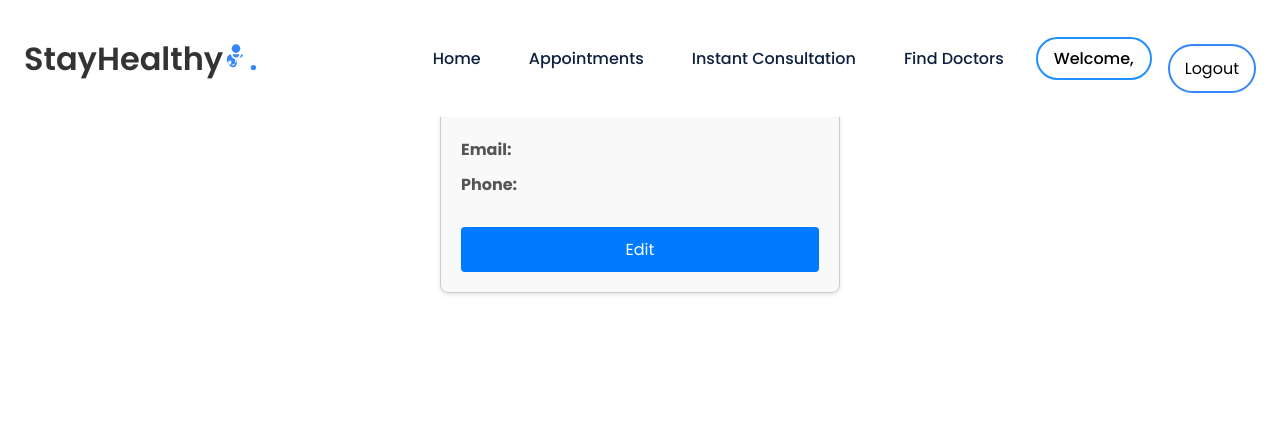
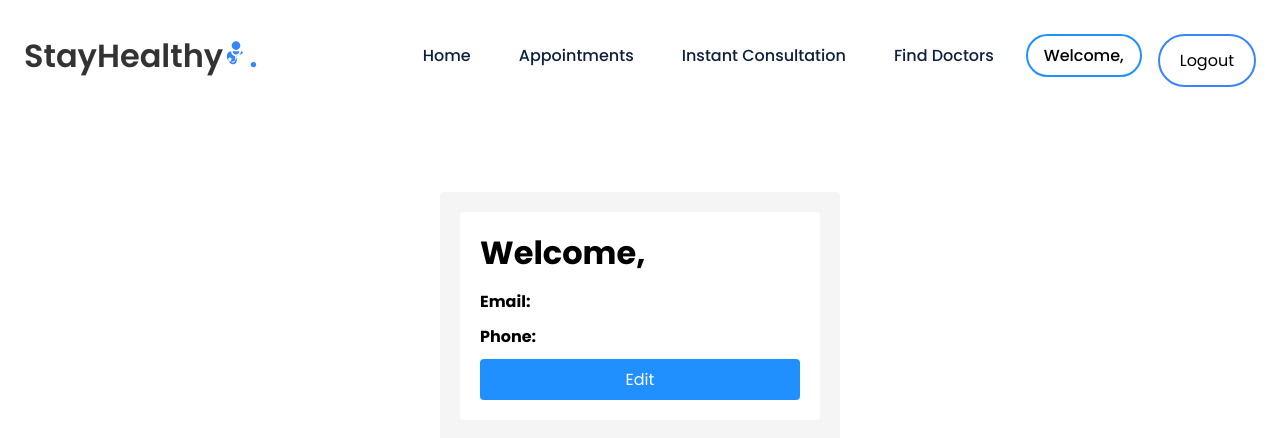
Before and after one commit to Petromium/med_appt, a React (Create React App) app: page /profile in a window 1280 px wide. Shown: the top 438 px of the page. Built offline with nearby package versions, Linux system fonts and the light colour scheme; no server answers; sample sign-in values are in the browser's storage.

Commit message:
Add ProfileCard component with edit functionality

```diff
--- a/src/ProfileCard/ProfileCard.css
+++ b/src/ProfileCard/ProfileCard.css
@@ -1,53 +1,74 @@
+/* Following code has been commented with appropriate comments for your reference.
+*/
+/* Styles for the container holding the profile information */
 .profile-container {
-    max-width: 400px;
-    margin: 50px auto;
-    padding: 20px;
-    border: 1px solid #ccc;
-    border-radius: 8px;
-    background-color: #f9f9f9;
-    box-shadow: 0 2px 4px rgba(0, 0, 0, 0.1);
+    max-width: 400px; /* Set the maximum width of the container to 400 pixels */
+    margin: 15% auto; /* Center the container horizontally with a 15% top margin */
+    padding: 20px; /* Add 20 pixels of padding inside the container */
+    background-color: #f5f5f5; /* Set the background color of the container to light gray */
+    border-radius: 4px; /* Apply a border radius of 4 pixels to round the corners */
 }
 
-.profile-details h1 {
-    margin-bottom: 20px;
-    font-size: 24px;
-    color: #333;
+/* Styles for the heading within the profile container */
+.profile-container h1 {
+    margin-top: 0; /* Remove any top margin from the heading */
 }
 
-.profile-details p {
-    margin-bottom: 10px;
-    font-size: 16px;
-    color: #555;
+/* Styles for the form within the profile container */
+.profile-container form {
+    margin-bottom: 20px; /* Add a bottom margin of 20 pixels to the form */
 }
 
-.profile-form {
-    display: flex;
-    flex-direction: column;
+/* Styles for labels within the profile container */
+.profile-container label {
+    display: block; /* Display labels as block elements to stack them vertically */
+    margin-bottom: 10px; /* Add a bottom margin of 10 pixels to separate labels */
 }
 
-.profile-form label {
-    margin-bottom: 10px;
-    font-weight: bold;
+/* Styles for text and email input fields within the profile container */
+.profile-container input[type="text"],
+.profile-container input[type="email"] {
+    width: 100%; /* Set the width of text and email inputs to 100% of the container */
+    padding: 8px; /* Add 8 pixels of padding inside the input fields */
+    border: 1px solid #ccc; /* Apply a 1 pixel solid border with light gray color */
+    border-radius: 4px; /* Round the corners of the input fields with a border radius of 4 pixels */
 }
 
-.profile-form input {
-    padding: 8px;
-    margin-top: 5px;
-    border: 1px solid #ccc;
-    border-radius: 4px;
+/* Styles for buttons within the profile container */
+.profile-container button {
+    display: block; /* Display buttons as block elements to make them full width */
+    width: 100%; /* Set the width of buttons to 100% of the container */
+    padding: 8px; /* Add 8 pixels of padding inside the buttons */
+    background-color: #2190ff; /* Set the background color of buttons to a blue shade */
+    color: #fff; /* Set the text color of buttons to white */
+    border: none; /* Remove borders from buttons */
+    border-radius: 4px; /* Apply a border radius of 4 pixels to round button corners */
+    cursor: pointer; /* Change cursor to pointer when hovering over buttons */
 }
 
-button {
-    margin-top: 20px;
-    padding: 10px 15px;
-    background-color: #007bff;
-    color: white;
-    border: none;
-    border-radius: 4px;
-    cursor: pointer;
-    font-size: 16px;
+/* Styles for the container holding additional profile details */
+.profile-details {
+    background-color: #fff; /* Set the background color of details container to white */
+    border-radius: 4px; /* Apply a border radius of 4 pixels to round the corners */
+    padding: 20px; /* Add 20 pixels of padding inside the details container */
 }
 
-button:hover {
-    background-color: #0056b3;
+/* Styles for headings within the profile details container */
+.profile-details h2 {
+    margin-top: 0; /* Remove any top margin from headings inside details container */
 }
+
+/* Styles for paragraphs within the profile details container */
+.profile-details p {
+    margin-bottom: 10px; /* Add a bottom margin of 10 pixels to separate paragraphs */
+}
+
+/* Styles for buttons within the profile details container */
+.profile-details button {
+    background-color: #2190ff; /* Set the background color of buttons to a blue shade */
+    color: #fff; /* Set the text color of buttons to white */
+    border: none; /* Remove borders from buttons */
+    border-radius: 4px; /* Apply a border radius of 4 pixels to round button corners */
+    padding: 8px 12px; /* Add padding inside buttons (8 pixels top/bottom, 12 pixels left/right) */
+    cursor: pointer; /* Change cursor to pointer when hovering over buttons in details container */
+}
--- a/src/ProfileCard/ProfileCard.js
+++ b/src/ProfileCard/ProfileCard.js
@@ -3,10 +3,10 @@
 import React, { useEffect, useState } from "react";
 import { API_URL } from "../config";
 import { useNavigate } from "react-router-dom";
-import './ProfileCard.css';
+import "./ProfileCard.css";
 
 // Define a Function component called ProfileForm
-const ProfileCard = () => {
+const ProfileForm = () => {
   // Set up state variables using the useState hook
   const [userDetails, setUserDetails] = useState({});
   const [updatedDetails, setUpdatedDetails] = useState({});
@@ -35,8 +35,8 @@ const ProfileCard = () => {
       } else {
         const response = await fetch(`${API_URL}/api/auth/user`, {
           headers: {
-                        "Authorization": `Bearer ${authtoken}`,
-                        "Email": email, // Add the email to the headers
+            Authorization: `Bearer ${authtoken}`,
+            Email: email, // Add the email to the headers
           },
         });
         if (response.ok) {
@@ -81,9 +81,9 @@ const ProfileCard = () => {
       const response = await fetch(`${API_URL}/api/auth/user`, {
         method: "PUT",
         headers: {
-                    "Authorization": `Bearer ${authtoken}`,
+          Authorization: `Bearer ${authtoken}`,
           "Content-Type": "application/json",
-                    "Email": email,
+          Email: email,
         },
         body: JSON.stringify(payload),
       });
@@ -112,23 +112,16 @@ const ProfileCard = () => {
       {editMode ? (
         <form onSubmit={handleSubmit}>
           <label>
-                        Email
-                        <input
-                            type="email"
-                            name="email"
-                            value={userDetails.email}
-                            disabled // Disable the email field
-                        />
-                    </label>
-                    <label>
             Name
             <input
               type="text"
               name="name"
               value={updatedDetails.name}
               onChange={handleInputChange}
+              required
             />
           </label>
+          {/* Create similar logic for displaying and editing name and phone from userDetails */}
           <label>
             Phone
             <input
@@ -136,6 +129,16 @@ const ProfileCard = () => {
               name="phone"
               value={updatedDetails.phone}
               onChange={handleInputChange}
+              required
+            />
+          </label>
+          <label>
+            Email
+            <input
+              type="email"
+              name="email"
+              value={userDetails.email || sessionStorage.getItem("email") || ""}
+              disabled // Disable the email field
             />
           </label>
           <button type="submit">Save</button>
@@ -143,8 +146,13 @@ const ProfileCard = () => {
       ) : (
         <div className="profile-details">
           <h1>Welcome, {userDetails.name}</h1>
-                    <p><b>Email:</b> {userDetails.email}</p>
-                    <p><b>Phone:</b> {userDetails.phone}</p>
+          {/* Implement code to display and allow editing of phone and email similar to above */}
+          <p>
+            <b>Email:</b> {userDetails.email || sessionStorage.getItem("email")}
+          </p>
+          <p>
+            <b>Phone:</b> {userDetails.phone}
+          </p>
           <button onClick={handleEdit}>Edit</button>
         </div>
       )}
@@ -152,5 +160,5 @@ const ProfileCard = () => {
   );
 };
 
-// Export the ProfileCard component as the default export
-export default ProfileCard;
+// Export the ProfileForm component as the default export
+export default ProfileForm;
```
Also changed, not shown: src/ReportsLayout/ReportsLayout.css (added), src/ReportsLayout/ReportsLayout.js (added). Lines whose indentation alone changed are shown as unchanged.
